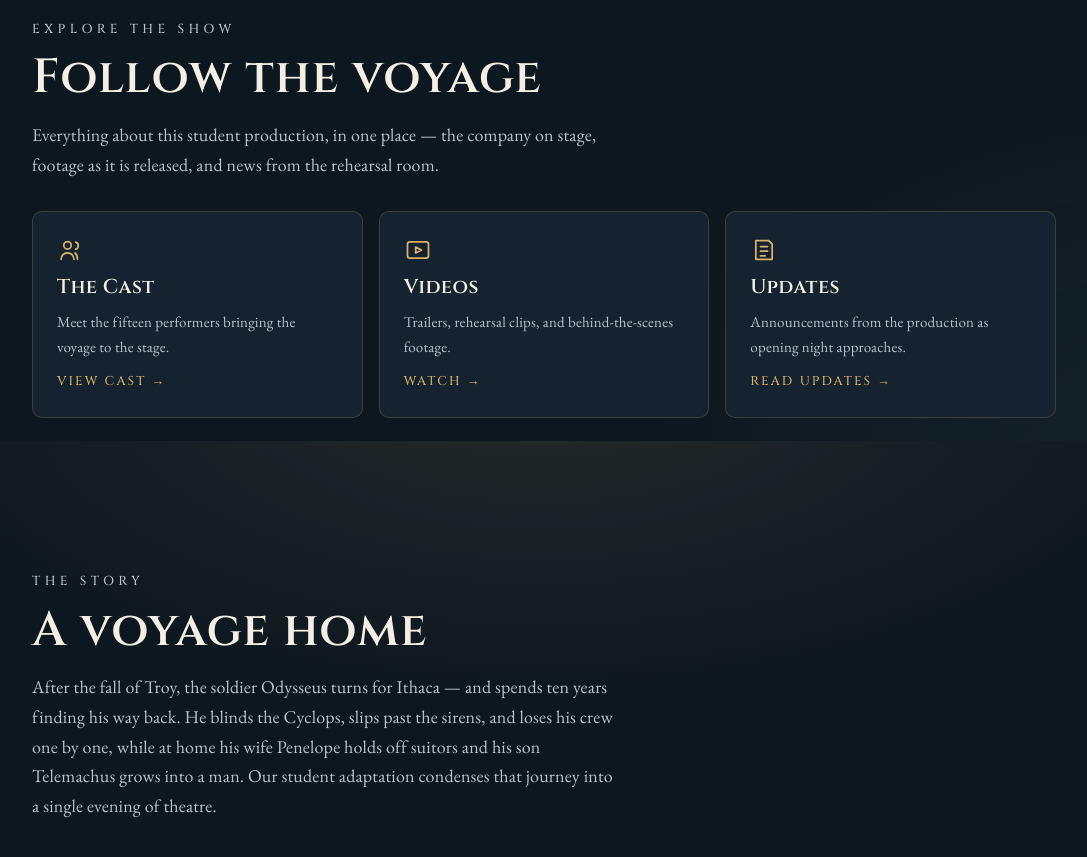
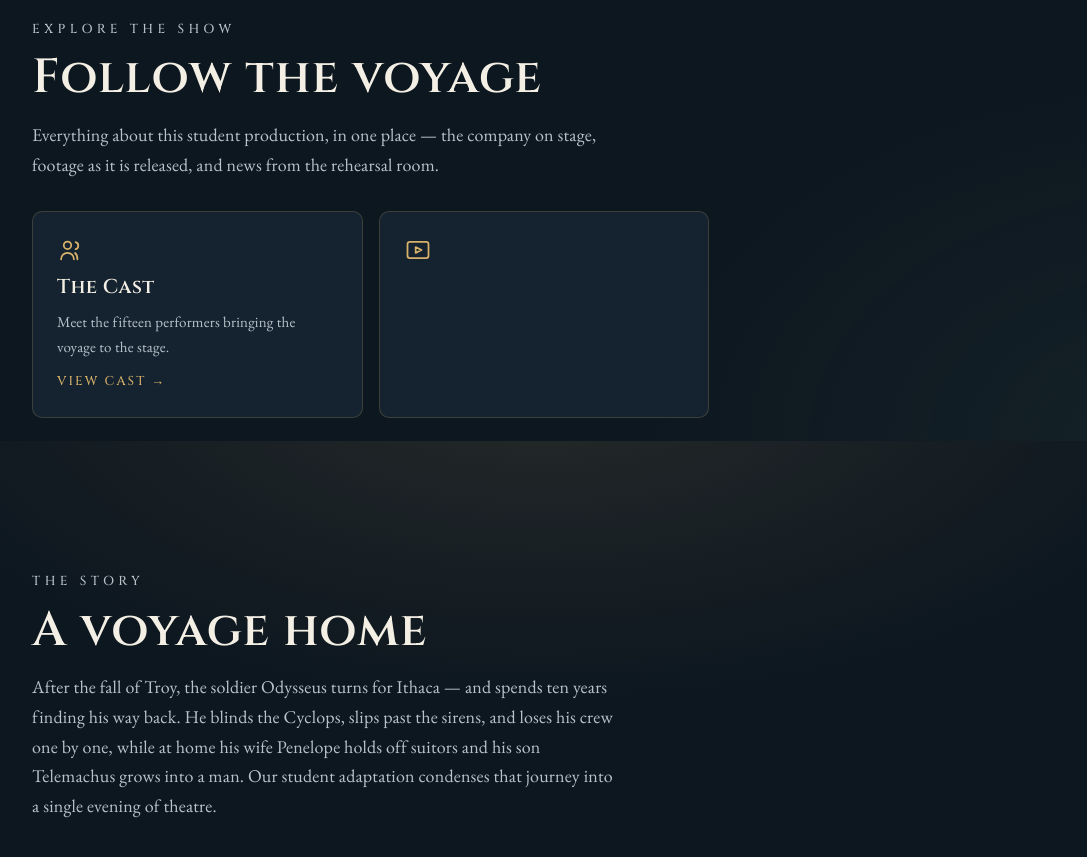
Before and after one commit to NealtheSeal128/Oddysey-website, a plain HTML site: page index.html in a window 1280 px wide. Shown: the part 1159-2016 px from the top of the page, without its empty margins (96-1183 px from the left). Drawn offline with nearby package versions, Linux system fonts and the light colour scheme.

Commit message:
fixed code

```diff
--- a/index.html
+++ b/index.html
@@ -4,7 +4,7 @@
   <meta charset="UTF-8">
   <meta name="viewport" content="width=device-width, initial-scale=1">
   <title>The Odyssey — Milpitas High School Student Staging</title>
-  <meta name="description" content="The student staging of Homer's Odyssey at Milpitas High School: cast, videos, updates, and opening-night countdown.">
+  <meta name="description" content="The student staging of Homer's Odyssey at Milpitas High School: cast, and opening-night countdown.">
   <link rel="preconnect" href="https://fonts.googleapis.com">
   <link rel="preconnect" href="https://fonts.gstatic.com" crossorigin>
   <link href="https://fonts.googleapis.com/css2?family=Cinzel:wght@500;600;700&family=EB+Garamond:ital,wght@0,400;0,500;0,600;1,400&display=swap" rel="stylesheet">
@@ -29,8 +29,6 @@
       <nav class="site-nav" id="primary-nav" aria-label="Primary">
         <a href="index.html" aria-current="page">Home</a>
         <a href="cast.html">Cast</a>
-        <a href="videos.html">Videos</a>
-        <a href="updates.html">Updates</a>
       </nav>
     </div>
   </header>
@@ -105,20 +103,9 @@
                 <rect x="3" y="5" width="18" height="14" rx="2"/><path d="M10 9.5 15 12l-5 2.5Z"/>
               </svg>
             </span>
-            <h3>Videos</h3>
-            <p>Trailers, rehearsal clips, and behind-the-scenes footage.</p>
-            <span class="link-card__more">Watch &rarr;</span>
+
           </a>
-          <a class="link-card reveal" href="updates.html" style="--i:2">
-            <span class="link-card__icon">
-              <svg width="28" height="28" viewBox="0 0 24 24" fill="none" stroke="currentColor" stroke-width="1.5" stroke-linecap="round" stroke-linejoin="round" aria-hidden="true">
-                <path d="M5 4h11l3 3v13H5Z"/><path d="M9 9h6M9 13h6M9 17h4"/>
-              </svg>
-            </span>
-            <h3>Updates</h3>
-            <p>Announcements from the production as opening night approaches.</p>
-            <span class="link-card__more">Read updates &rarr;</span>
-          </a>
+
         </div>
       </div>
     </section>
```
